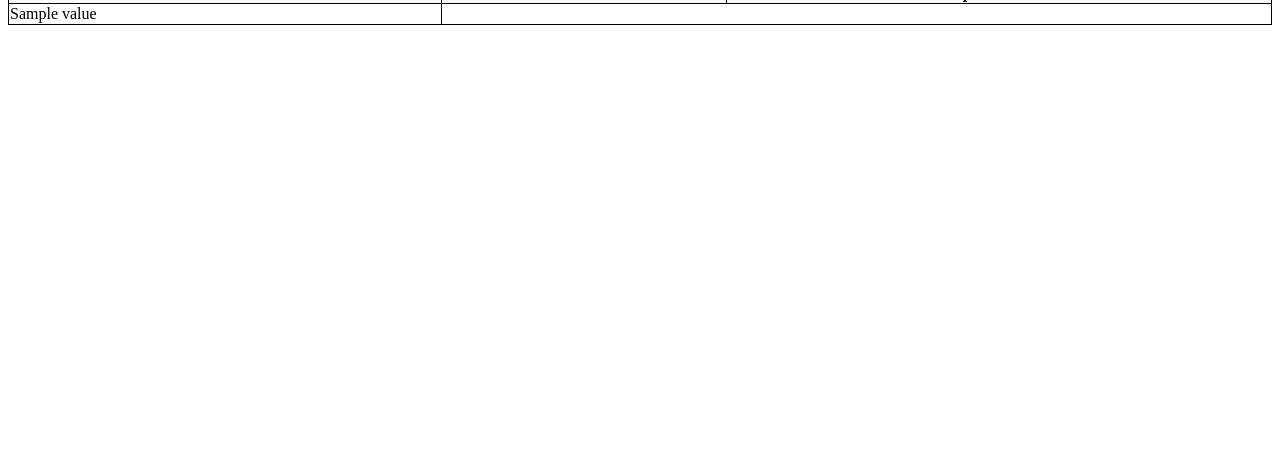
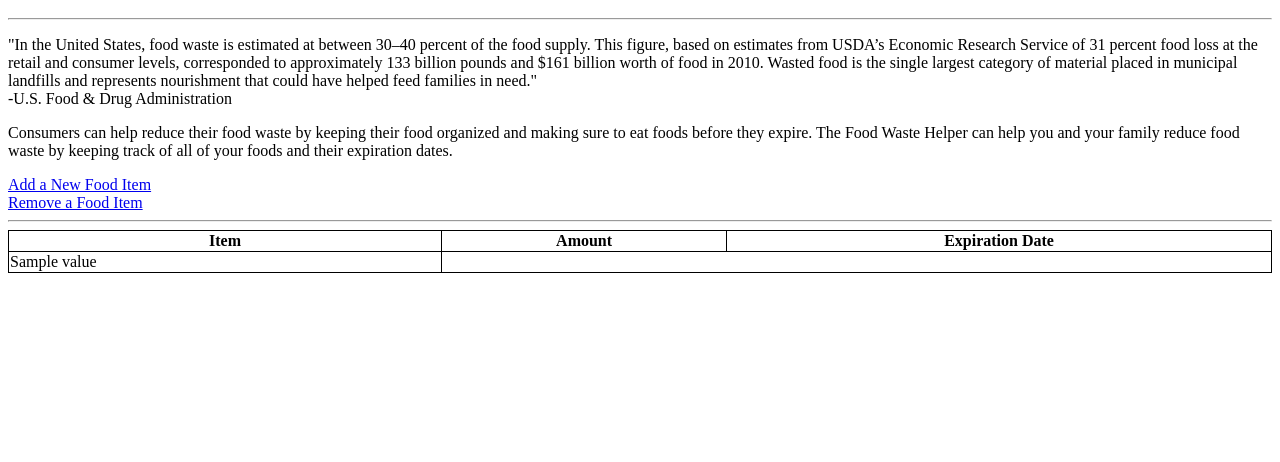
Before and after one commit to Carolinem19630/FoodWaste, a Django app: template foodWasteHelper/pantry/templates/pantry/index.html in a window 1280 px wide. Shown: the part 62-524 px from the top of the page. Run offline with Django 3.2, Linux system fonts and the light colour scheme; the template is opened without the code that fills it: most values are stand-ins (such as "Sample title", 1, 10 or a date in 2020).

Commit message:
added some styling

```diff
--- a/foodWasteHelper/pantry/templates/pantry/add.html
+++ b/foodWasteHelper/pantry/templates/pantry/add.html
@@ -1,7 +1,7 @@
 {% extends "pantry/layout.html" %}
 
 {% block body %}
-    <h1>Add Food Item:</h1>
+    <h2>Add Food Item:</h2>
     <form action="{% url 'pantry:add' %}" method="post">
       {% csrf_token %}
       <ul id="fieldList">
--- a/foodWasteHelper/pantry/templates/pantry/index.html
+++ b/foodWasteHelper/pantry/templates/pantry/index.html
@@ -1,9 +1,26 @@
 {% extends "pantry/layout.html" %}
 
 {% block body %}
+    <h1>Welcome to your Food Waste Helper!</h1>
+    <hr>
+    <p>"In the United States, food waste is estimated at
+    between 30–40 percent of the food supply. This figure, based on
+    estimates from USDA’s Economic Research Service of 31 percent
+    food loss at the retail and consumer levels, corresponded to
+    approximately 133 billion pounds and $161 billion worth of food
+    in 2010. Wasted food is the single largest category of material
+    placed in municipal landfills and represents nourishment
+    that could have helped feed families in need." <br> -U.S. Food
+    & Drug Administration</p>
+    <p>Consumers can help reduce their food waste by keeping their
+    food organized and making sure to eat foods before they expire.
+    The Food Waste Helper can help you and your family reduce food
+    waste by keeping track of all of your foods and their
+    expiration dates.</p>
     <a href="{% url 'pantry:add' %}">Add a New Food Item</a>
     <br>
     <a href="{% url 'pantry:remove' %}">Remove a Food Item</a>
+    <hr>
     <table style="width:100%">
       <tr>
         <th>Item</th>
--- a/foodWasteHelper/pantry/templates/pantry/layout.html
+++ b/foodWasteHelper/pantry/templates/pantry/layout.html
@@ -3,6 +3,9 @@
     <head>
         <title>Food Pantry</title>
 	<style>
+          h1 {
+            background-image: url('sustain.jpg');
+          }
           table, th, td {
           border: 1px solid black;
           border-collapse: collapse;
--- a/foodWasteHelper/pantry/templates/pantry/remove.html
+++ b/foodWasteHelper/pantry/templates/pantry/remove.html
@@ -1,7 +1,7 @@
 {% extends "pantry/layout.html" %}
 
 {% block body %}
-    <h1>Remove Food Item:</h1>
+    <h2>Remove Food Item:</h2>
     <form action="{% url 'pantry:remove' %}" method="post">
       {% csrf_token %}
       <ul id="fieldList">
```
